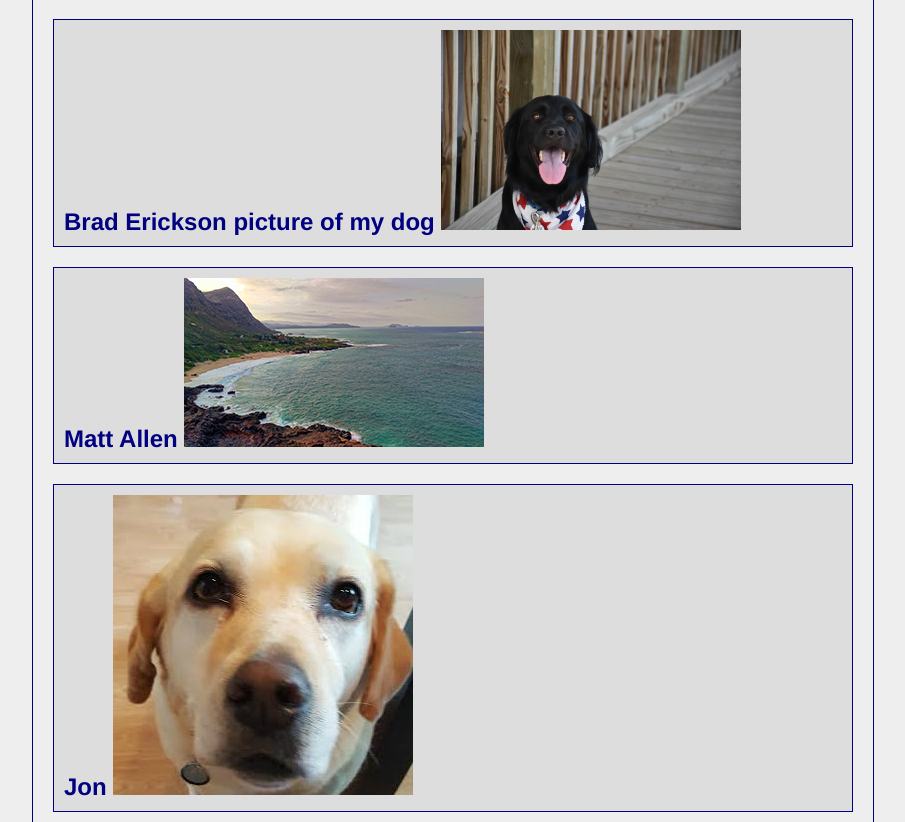
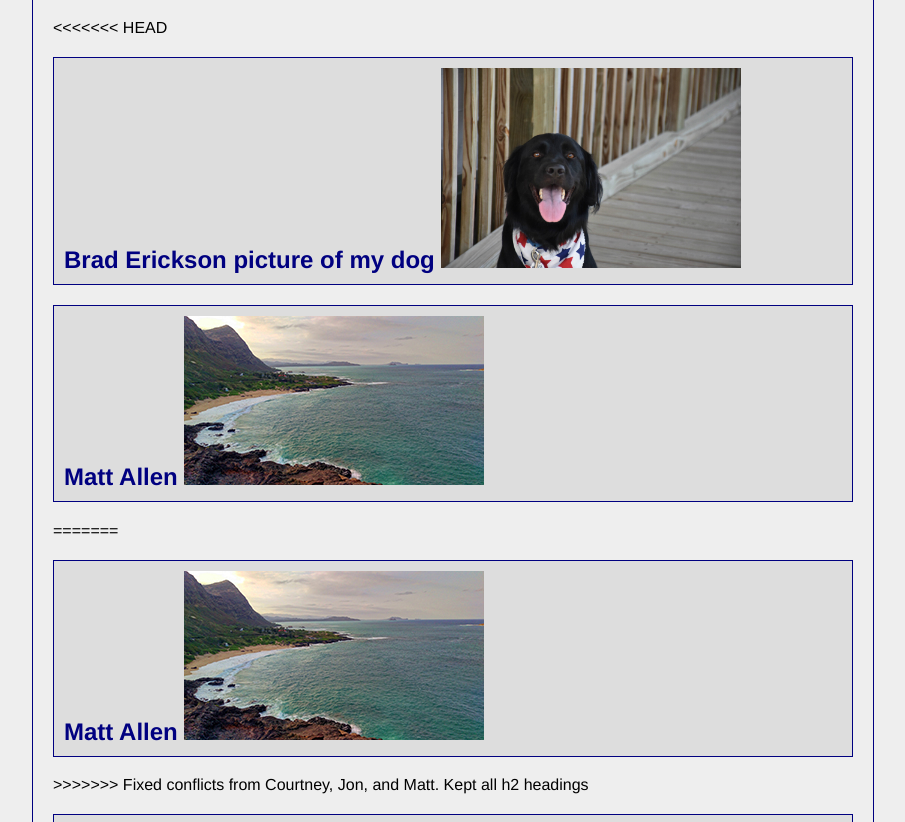
Before and after one commit to petermankato/gitDemo, a plain HTML site: page gitHubDemo.html in a window 1280 px wide. Shown: the part 112-934 px from the top of the page, without its empty margins (187-1092 px from the left). Drawn offline with Linux system fonts and the light colour scheme.

Commit message:
resolve rebase

```diff
--- a/gitHubDemo.html
+++ b/gitHubDemo.html
@@ -51,12 +51,17 @@
 <h1>Git Demo</h1>
 
 <p>
+<<<<<<< HEAD
 
 <h2>Brad Erickson picture of my dog
 <img src="Graphic\editedPicForSchool.jpg"/>
 </h2>
 
 <h2>Matt Allen <img src="graphic/hawaii.jpg" alt="Image of a Hawaii beach" /></h2>
+=======
+<h2>Matt Allen <img src="graphic/hawaii.jpg" alt="Image of a Hawaii beach" /></h2>
+</p>
+>>>>>>> Fixed conflicts from Courtney, Jon, and Matt. Kept all h2 headings
 <h2>Jon <img src="graphics/tucker300x300.png" alt="Dog Picture"/></h2>
 
 <h2>Courtney <img src="graphic/classDemo.jpg" alt="Montana mountains" /></h2>
```
